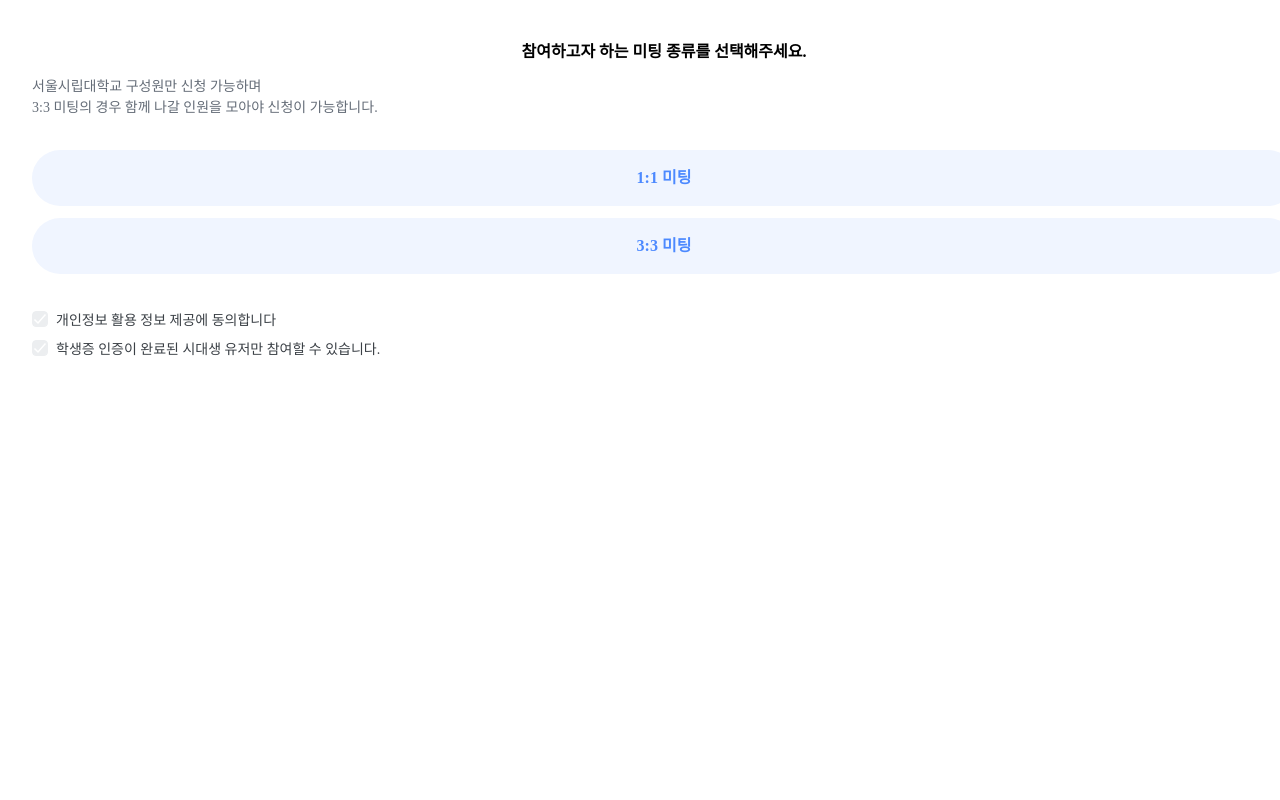
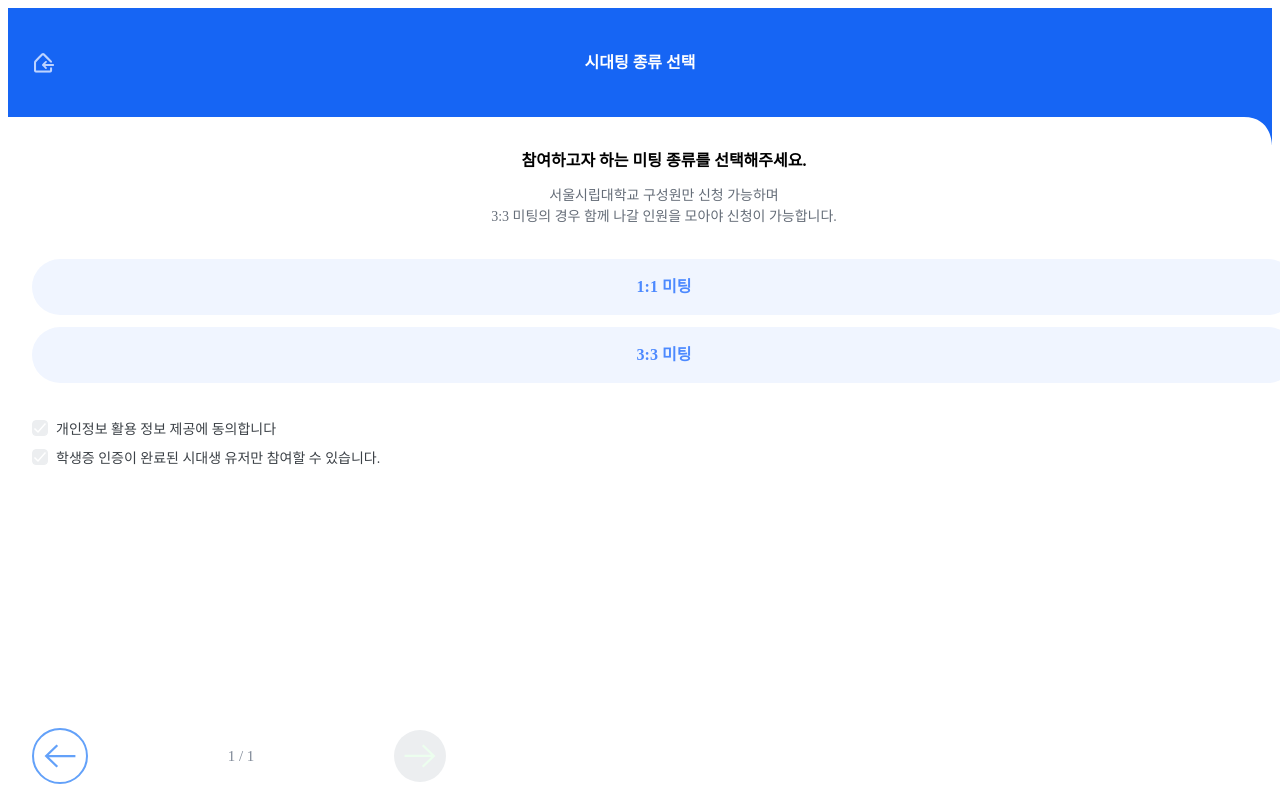
Before and after one commit to uoslife/client-meeting-season3, a Next.js app: page /apply in a window 1280 px wide. Shown: the top 800 px of the page. Built offline with nearby package versions, Linux system fonts and the light colour scheme; a web font is replaced by a local one.

Commit message:
feat: common step 변경 로직 추가

```diff
--- a/src/app/apply/page.tsx
+++ b/src/app/apply/page.tsx
@@ -1,11 +1,15 @@
 'use client';
 
-import { Text, Button, Checkbox } from '@/components';
+import { Text, Button, Checkbox, Footer } from '@/components';
 import Col from '@/components/layout/Col';
 import Row from '@/components/layout/Row';
-import { useState } from 'react';
+import { setMeetingType } from '@/store/feature/applyInfo';
+import { useAppDispatch } from '@/store/store';
+import { useRouter } from 'next/navigation';
+import { useEffect, useState } from 'react';
 
 function Apply() {
+  const dispatch = useAppDispatch();
   const meetingTypeInitState = [
     {
       name: 'personal',
@@ -18,17 +22,41 @@ function Apply() {
   ];
   const [meetingTypeState, setMeetingTypeState] =
     useState(meetingTypeInitState);
+
   const [checkboxState, setCheckboxState] = useState([false, false]);
+  const [isFinishPage, setIsFinishPage] = useState(false);
+  const router = useRouter();
+
+  const onClickPrev = () => router.push('/');
+  const onClickNext = () => {
+    if (meetingTypeState.find(data => data.active)!.name === 'group') {
+      dispatch(setMeetingType('group'));
+      router.push('/apply/branching');
+    } else {
+      dispatch(setMeetingType('personal'));
+      router.push('apply/personal');
+    }
+  };
+
+  useEffect(() => {
+    if (
+      !meetingTypeState.find(data => data.active) ||
+      checkboxState.includes(false)
+    )
+      setIsFinishPage(false);
+    else setIsFinishPage(true);
+  }, [meetingTypeState, checkboxState]);
+
   return (
     <>
-      <Col gap={36} padding={'32px 24px 410px'}>
+      <Col gap={36} padding={'32px 24px'}>
         <Col gap={32}>
           <Col gap={12} align="center">
             <Text
               label="참여하고자 하는 미팅 종류를 선택해주세요."
               weight={700}
             />
-            <Col>
+            <Col align="center">
               <Text
                 label="서울시립대학교 구성원만 신청 가능하며"
                 size="sm"
@@ -98,6 +126,12 @@ function Apply() {
           </Row>
         </Col>
       </Col>
+      <Footer
+        maxPage={1}
+        disabled={!isFinishPage}
+        onClickPrev={onClickPrev}
+        onClickNext={onClickNext}
+      />
     </>
   );
 }
--- /dev/null
+++ b/src/app/apply/template.tsx
@@ -0,0 +1,36 @@
+'use client';
+
+import { ProgressHeader } from '@/components';
+import { usePathname } from 'next/navigation';
+
+const Template = ({ children }: { children: React.ReactNode }) => {
+  const changeIsProgressBar = () => {
+    return (
+      usePathname() === '/apply/personal' || usePathname() === '/apply/group'
+    );
+  };
+  const returnHeaderTitle = () => {
+    const pathname = usePathname();
+    switch (pathname) {
+      case '/apply':
+        return '시대팅 종류 선택';
+
+      case '/apply/branching':
+        return '3대3 미팅';
+      default:
+        return undefined;
+    }
+  };
+  return (
+    <>
+      <ProgressHeader
+        isprogress={true}
+        isprogressbar={changeIsProgressBar()}
+        title={returnHeaderTitle()}
+      />
+      {children}
+    </>
+  );
+};
+
+export default Template;
--- a/src/components/footer/Footer.tsx
+++ b/src/components/footer/Footer.tsx
@@ -21,14 +21,22 @@ export type FooterProps = {
   maxPage: number;
   disabled?: boolean;
   type?: 'firstPage' | 'lastPage' | 'lastStep';
+  onClickPrev?: () => void;
+  onClickNext?: () => void;
 };
 
-const Footer = ({ disabled = false, maxPage, type }: FooterProps) => {
+const Footer = ({
+  disabled = false,
+  maxPage,
+  type,
+  onClickPrev,
+  onClickNext,
+}: FooterProps) => {
   const { curStep, curPage } = useAppSelector(state => state.applyInfo);
   const dispatch = useAppDispatch();
   const router = useRouter();
 
-  const onClickPrev = () => {
+  const onClickStepPrev = () => {
     // 처음 step, page인 경우
     if (type === 'firstPage' && curStep === 1) {
       dispatch(resetAll);
@@ -51,7 +59,7 @@ const Footer = ({ disabled = false, maxPage, type }: FooterProps) => {
     }
   };
 
-  const onClickNext = () => {
+  const onClickStepNext = () => {
     // 마지막 step, page인 경우
     if (type === 'lastStep') {
       // api POST 로직
@@ -69,12 +77,15 @@ const Footer = ({ disabled = false, maxPage, type }: FooterProps) => {
 
   return (
     <S.StepHandler>
-      <FooterStepButton type={'prev'} onClick={onClickPrev}></FooterStepButton>
+      <FooterStepButton
+        type={'prev'}
+        onClick={onClickPrev || onClickStepPrev}
+      ></FooterStepButton>
       <S.StepText>{`${curPage} / ${maxPage}`}</S.StepText>
       <FooterStepButton
         type={'next'}
         disabled={disabled}
-        onClick={disabled ? undefined : onClickNext}
+        onClick={disabled ? undefined : onClickNext || onClickStepNext}
       ></FooterStepButton>
     </S.StepHandler>
   );
--- a/src/components/header/progressHeader/ProgressHeader.tsx
+++ b/src/components/header/progressHeader/ProgressHeader.tsx
@@ -14,6 +14,7 @@ import {
 export type ProgressHeaderProps = {
   isprogress: boolean;
   isprogressbar: boolean;
+  title?: string;
 };
 
 const MAX_STEP = 6;
@@ -21,6 +22,7 @@ const MAX_STEP = 6;
 const ProgressHeader = ({
   isprogress = true,
   isprogressbar = false,
+  title,
 }: ProgressHeaderProps) => {
   const { meetingType, curStep } = useAppSelector(state => state.applyInfo);
 
@@ -28,7 +30,7 @@ const ProgressHeader = ({
     switch (meetingType) {
       case 'personal':
         return PERSONAL_PROGRESSBAR_TITLE[curStep - 1];
-      case 'group':
+      case 'groupOwner':
         return GROUP_PROGRESSBAR_TITLE[curStep - 1];
       default:
         return '';
@@ -42,7 +44,7 @@ const ProgressHeader = ({
           <S.SocialLink href={SOCIAL_LINK.Uoslife}>
             <IconButton iconName="Home" width={24} height={24} />
           </S.SocialLink>
-          <S.HeaderTitle>{returnTitleByMeetingType()}</S.HeaderTitle>
+          <S.HeaderTitle>{title || returnTitleByMeetingType()}</S.HeaderTitle>
           <S.Icon />
         </Row>
 
--- a/src/pages/common/LastStep.tsx
+++ b/src/pages/common/LastStep.tsx
@@ -21,8 +21,8 @@ const LastStep = () => {
     checkboxState.includes(false)
       ? setIsFinishPage(false)
       : setIsFinishPage(true);
-    console.log(checkboxState);
   }, [checkboxState]);
+
   return (
     <>
       <Col gap={32} padding="32px 24px">
--- a/src/store/feature/applyInfo.ts
+++ b/src/store/feature/applyInfo.ts
@@ -1,7 +1,7 @@
 import { createSlice, PayloadAction } from '@reduxjs/toolkit';
 
 export type ApplyInfoState = {
-  meetingType: 'group' | 'personal' | '';
+  meetingType: 'personal' | 'group' | 'groupOwner' | 'groupMember' | '';
   curPage: number;
   curStep: number;
 };
@@ -16,6 +16,12 @@ export const applyInfo = createSlice({
   name: 'applyInfo',
   initialState,
   reducers: {
+    setMeetingType: (
+      state,
+      action: PayloadAction<ApplyInfoState['meetingType']>,
+    ) => {
+      state.meetingType = action.payload;
+    },
     incrementStep: state => {
       state.curStep += 1;
     },
@@ -42,6 +48,7 @@ export const applyInfo = createSlice({
 });
 
 export const {
+  setMeetingType,
   incrementStep,
   decrementStep,
   incrementPage,
```
Also changed, not shown: src/app/apply/personal/page.tsx (+1 -6 lines), src/app/page.tsx (+7 -1 lines).
